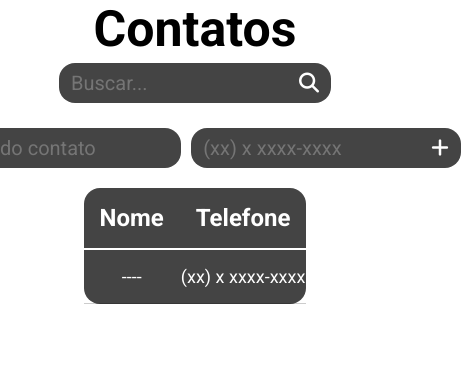
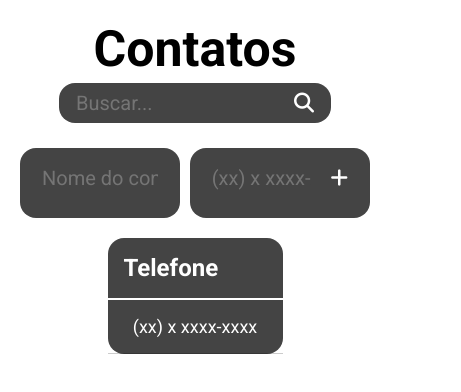
Before and after one commit to tligor/listadecontatos, a plain HTML site: page index.html in a window 390 px wide. Shown: the whole page, 461 px wide, since content can reach past the window. Drawn offline with Linux system fonts and the light colour scheme.

Commit message:
adicionado responsividade ao projeto

```diff
--- a/style.css
+++ b/style.css
@@ -3,6 +3,52 @@
     padding: 0;
     box-sizing: border-box;
     font-family: 'Roboto', sans-serif;
+}
+@media only screen and (max-width: 768px) {
+    body {
+        margin: 0;
+        padding: 0;
+        font-size: 16px;
+    }
+
+    .container {
+        width: 100%;
+        padding: 20px;
+        box-sizing: border-box;
+    }
+
+    h1 {
+        font-size: 24px;
+    }
+
+    input[type="text"],
+    input[type="tel"],
+    button {
+        width: 100%;
+        padding: 10px;
+        margin-bottom: 10px;
+        box-sizing: border-box;
+    }
+
+    table {
+        width: 100%;
+        border-collapse: collapse;
+        margin-top: 20px;
+    }
+
+    th, td {
+        padding: 10px;
+        text-align: left;
+    }
+
+    th:nth-child(1),
+    td:nth-child(1) {
+        display: none;
+    }
+
+    #search {
+        width: calc(100% - 40px);
+    }
 }
 
 h1{
```
